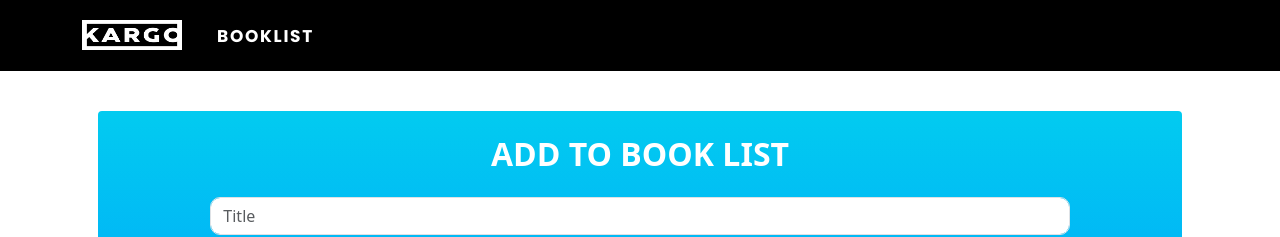
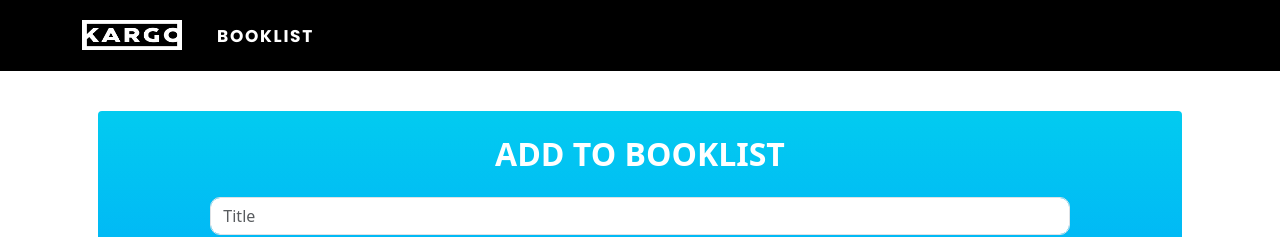
Before and after one commit to PatrickCoakley23/book_frontend, a React (Create React App) app: page / in a window 1280 px wide. Shown: the top 237 px of the page. Built offline with nearby package versions, Linux system fonts and the light colour scheme; no server answers.

Commit message:
Changed spelling book list to booklist

```diff
--- a/src/components/Forms/AddForm.jsx
+++ b/src/components/Forms/AddForm.jsx
@@ -9,7 +9,7 @@ const AddForm = ({handleSubmit}) => {
   return (
     <React.Fragment>
         <Form  id="form" onSubmit={handleSubmit}>
-            <h2 className='text-center mb-4 text-white'>Add To Book List</h2>
+            <h2 className='text-center mb-4 text-white'>Add To Booklist</h2>
             <Form.Group className="mb-3" controlId="formBasicTitle">
                 <Form.Control type="title" name="title" value={formData.title} onChange={handleChange} placeholder="Title" />
             </Form.Group>
```
